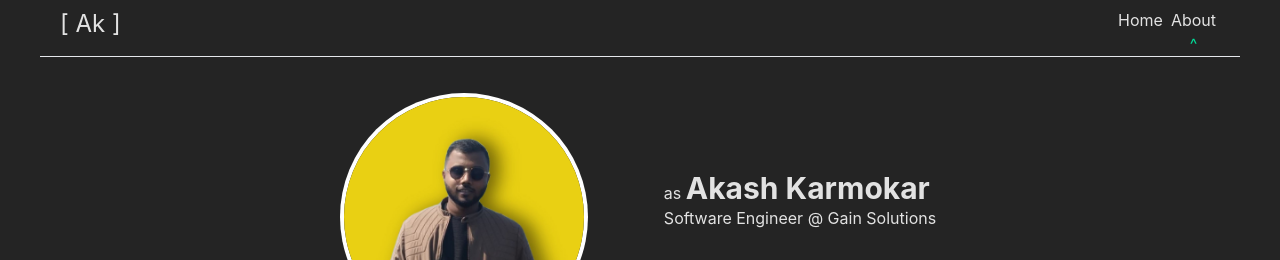
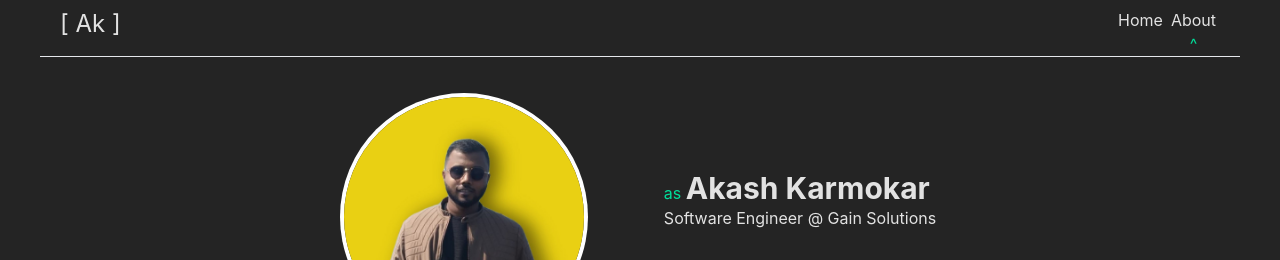
Before and after one commit to Akashkarmokar/Protfolio-Frontend, a React (Vite) app: page /about in a window 1280 px wide. Shown: the top 260 px of the page. Built offline with nearby package versions, Linux system fonts and the light colour scheme; some icons are missing.

Commit message:
fix: Tab title image removed

```diff
--- a/index.html
+++ b/index.html
@@ -2,7 +2,6 @@
 <html lang="en">
   <head>
     <meta charset="UTF-8" />
-    <link rel="icon" type="image/svg+xml" href="/vite.svg" />
     <meta name="viewport" content="width=device-width, initial-scale=1.0" />
     <title>[ Ak ]</title>
   </head>
--- a/src/Pages/About.jsx
+++ b/src/Pages/About.jsx
@@ -13,7 +13,7 @@ const About = ()=>{
                         <img src="../../src/assets/image/profile.jpg" alt="profile" className='h-60 mx-auto rounded-full ring-4 ring-[#ffffff]'/>
                     </div>
                     <div className='flex flex-col justify-item-stretch'>
-                        <p>as <span className='font-bold text-3xl'>Akash Karmokar</span></p>
+                        <p><span className='text-[#00DF9A]'> as </span><span className='font-bold text-3xl'>Akash Karmokar</span></p>
                         <p>{designation} @ {organizationName}</p>
                         <div className='flex flex-row gap-3 justify-center mt-2 md:justify-start'>
                             <NavLink to={"https://www.linkedin.com/in/akashcsemu/"} target='_blank'><FaLinkedin className='text-xl'/></NavLink>
```
